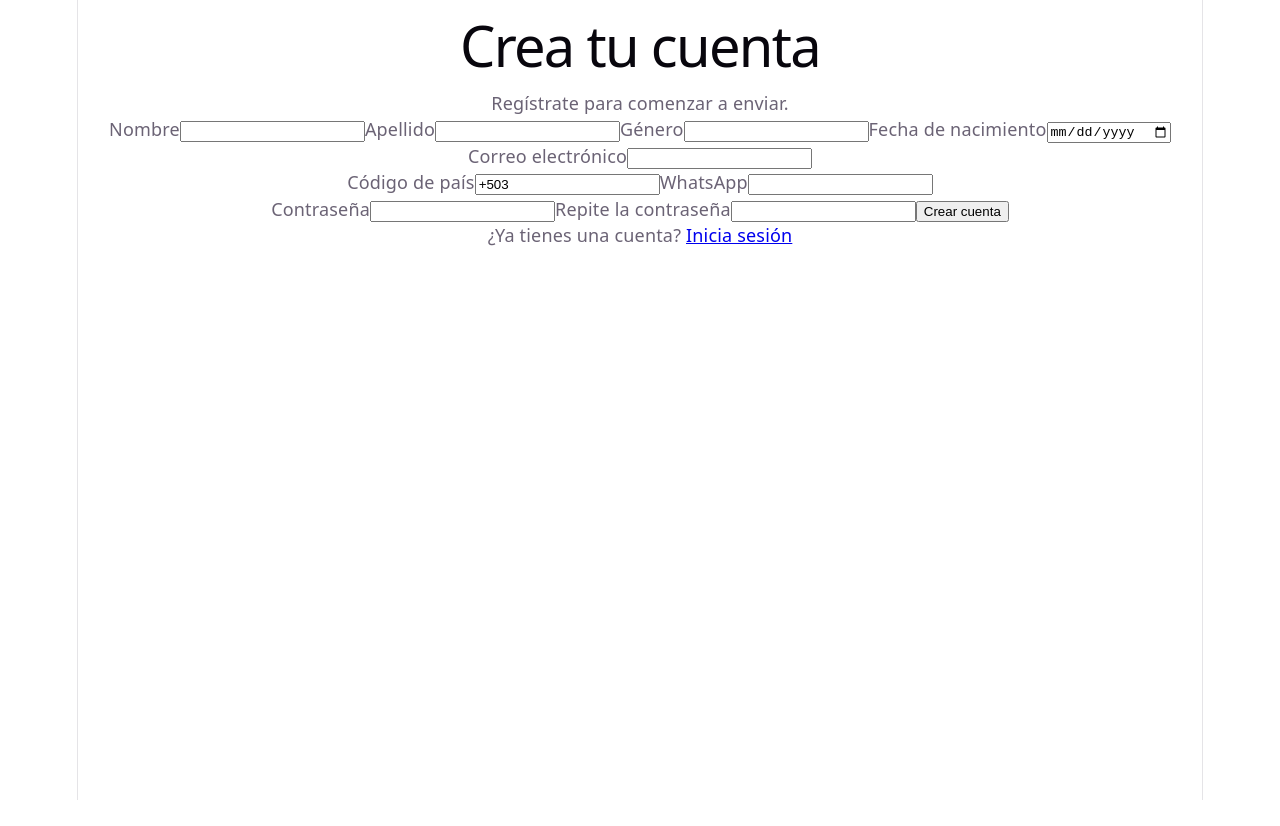
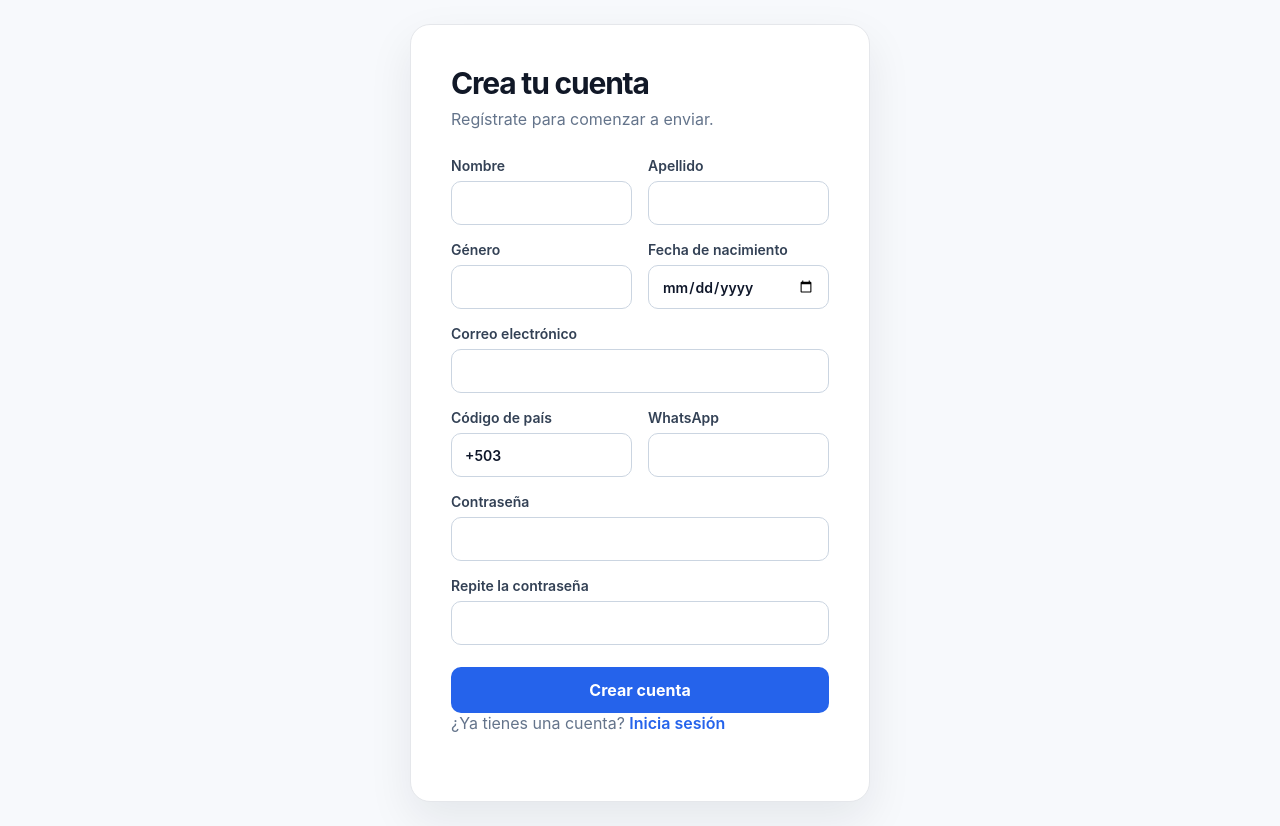
Before and after one commit to GabrielaQuinteros/Prueba-Tecnica-Frontend, a React (Vite) app: page /register in a window 1280 px wide. Before the commit the page ends 800 px from the top, so only its background shows below. Built offline with nearby package versions, Linux system fonts and the light colour scheme; no server answers.

Commit message:
:lipstick: style: dar estilo a las pantallas de autenticación y órdenes

```diff
--- a/src/App.css
+++ b/src/App.css
@@ -1,184 +1,280 @@
-.counter {
-  font-size: 16px;
-  padding: 5px 10px;
-  border-radius: 5px;
-  color: var(--accent);
-  background: var(--accent-bg);
-  border: 2px solid transparent;
-  transition: border-color 0.3s;
-  margin-bottom: 24px;
+#root {
+  min-height: 100vh;
+}
 
-  &:hover {
-    border-color: var(--accent-border);
+.auth-page {
+  min-height: 100vh;
+  display: grid;
+  place-items: center;
+  padding: 24px;
+}
+
+.auth-card {
+  width: min(100%, 460px);
+  padding: 40px;
+  background: #ffffff;
+  border: 1px solid #e5e7eb;
+  border-radius: 20px;
+  box-shadow: 0 18px 45px rgb(15 23 42 / 8%);
+}
+
+.auth-card h1 {
+  margin: 0 0 8px;
+  font-size: 30px;
+  letter-spacing: -0.04em;
+}
+
+.auth-card > p {
+  margin: 0 0 28px;
+  color: #64748b;
+}
+
+.auth-card form,
+.order-form {
+  display: grid;
+  gap: 16px;
+}
+
+.auth-card label,
+.order-form label {
+  display: grid;
+  gap: 7px;
+  color: #334155;
+  font-size: 14px;
+  font-weight: 600;
+}
+
+.auth-card input,
+.order-form input {
+  width: 100%;
+  min-height: 44px;
+  padding: 0 13px;
+  border: 1px solid #cbd5e1;
+  border-radius: 10px;
+  color: #0f172a;
+  background: #ffffff;
+  outline: none;
+  transition: border-color 160ms ease, box-shadow 160ms ease;
+}
+
+.auth-card input:focus,
+.order-form input:focus {
+  border-color: #2563eb;
+  box-shadow: 0 0 0 3px rgb(37 99 235 / 12%);
+}
+
+.auth-card button[type='submit'] {
+  min-height: 46px;
+  margin-top: 6px;
+  border: 0;
+  border-radius: 10px;
+  color: #ffffff;
+  background: #2563eb;
+  font-weight: 700;
+}
+
+.auth-card button[type='submit']:hover,
+.button-primary:hover {
+  background: #1d4ed8;
+}
+
+.auth-card a {
+  color: #2563eb;
+  font-weight: 600;
+}
+
+.form-grid {
+  display: grid;
+  grid-template-columns: repeat(2, minmax(0, 1fr));
+  gap: 16px;
+}
+
+.form-error {
+  margin: 0;
+  padding: 12px 14px;
+  border-radius: 10px;
+  color: #b91c1c;
+  background: #fef2f2;
+  font-size: 14px;
+}
+
+.button {
+  display: inline-flex;
+  align-items: center;
+  justify-content: center;
+  min-height: 42px;
+  padding: 0 17px;
+  border-radius: 10px;
+  border: 0;
+  font-weight: 700;
+}
+
+.button-primary {
+  color: #ffffff;
+  background: #2563eb;
+}
+
+.button-secondary {
+  color: #334155;
+  background: #ffffff;
+  border: 1px solid #cbd5e1;
+}
+
+@media (max-width: 560px) {
+  .auth-card {
+    padding: 28px 22px;
   }
-  &:focus-visible {
-    outline: 2px solid var(--accent);
-    outline-offset: 2px;
+
+  .form-grid {
+    grid-template-columns: 1fr;
   }
 }
 
-.hero {
-  position: relative;
 
-  .base,
-  .framework,
-  .vite {
-    inset-inline: 0;
-    margin: 0 auto;
+/*historial y form de ordenes */
+.orders-page {
+  width: min(100%, 1120px);
+  margin: 0 auto;
+  padding: 42px 24px 64px;
+}
+
+.page-header {
+  display: flex;
+  align-items: flex-end;
+  justify-content: space-between;
+  gap: 24px;
+  margin-bottom: 32px;
+}
+
+.page-header h1 {
+  margin: 0;
+  font-size: clamp(30px, 4vw, 44px);
+  letter-spacing: -0.05em;
+}
+
+.eyebrow {
+  margin: 0 0 8px;
+  color: #2563eb;
+  font-size: 13px;
+  font-weight: 800;
+  letter-spacing: 0.14em;
+  text-transform: uppercase;
+}
+
+.header-actions {
+  display: flex;
+  align-items: center;
+  gap: 10px;
+}
+
+.empty-state,
+.order-form {
+  padding: 32px;
+  border: 1px solid #e5e7eb;
+  border-radius: 18px;
+  background: #ffffff;
+  box-shadow: 0 18px 45px rgb(15 23 42 / 6%);
+}
+
+.empty-state {
+  text-align: center;
+}
+
+.empty-state h2 {
+  margin: 0 0 8px;
+}
+
+.empty-state p {
+  margin: 0 0 22px;
+  color: #64748b;
+}
+
+.orders-list {
+  display: grid;
+  gap: 12px;
+}
+
+.order-card {
+  display: flex;
+  align-items: center;
+  justify-content: space-between;
+  gap: 20px;
+  padding: 20px 22px;
+  border: 1px solid #e5e7eb;
+  border-radius: 14px;
+  background: #ffffff;
+}
+
+.order-card strong {
+  color: #0f172a;
+  font-size: 17px;
+}
+
+.order-card p {
+  margin: 7px 0 0;
+  color: #64748b;
+}
+
+.order-meta {
+  display: grid;
+  justify-items: end;
+  gap: 6px;
+}
+
+.order-meta span {
+  padding: 5px 10px;
+  border-radius: 999px;
+  color: #1d4ed8;
+  background: #dbeafe;
+  font-size: 12px;
+  font-weight: 800;
+}
+
+.order-meta small {
+  color: #64748b;
+}
+
+.order-form {
+  max-width: 900px;
+  margin: 0 auto;
+}
+
+.order-form h2 {
+  margin: 8px 0 4px;
+  color: #0f172a;
+  font-size: 20px;
+}
+
+.order-form h2:not(:first-child) {
+  margin-top: 24px;
+}
+
+.order-form > button {
+  justify-self: start;
+  margin-top: 8px;
+}
+
+@media (max-width: 680px) {
+  .orders-page {
+    padding: 28px 16px 48px;
   }
 
-  .base {
-    width: 170px;
-    position: relative;
-    z-index: 0;
+  .page-header,
+  .order-card {
+    align-items: stretch;
+    flex-direction: column;
   }
 
-  .framework,
-  .vite {
-    position: absolute;
+  .header-actions {
+    flex-wrap: wrap;
   }
 
-  .framework {
-    z-index: 1;
-    top: 34px;
-    height: 28px;
-    transform: perspective(2000px) rotateZ(300deg) rotateX(44deg) rotateY(39deg)
-      scale(1.4);
+  .order-meta {
+    justify-items: start;
   }
 
-  .vite {
-    z-index: 0;
-    top: 107px;
-    height: 26px;
-    width: auto;
-    transform: perspective(2000px) rotateZ(300deg) rotateX(40deg) rotateY(39deg)
-      scale(0.8);
+  .empty-state,
+  .order-form {
+    padding: 22px 18px;
   }
 }
-
-#center {
-  display: flex;
-  flex-direction: column;
-  gap: 25px;
-  place-content: center;
-  place-items: center;
-  flex-grow: 1;
-
-  @media (max-width: 1024px) {
-    padding: 32px 20px 24px;
-    gap: 18px;
-  }
-}
-
-#next-steps {
-  display: flex;
-  border-top: 1px solid var(--border);
-  text-align: left;
-
-  & > div {
-    flex: 1 1 0;
-    padding: 32px;
-    @media (max-width: 1024px) {
-      padding: 24px 20px;
-    }
-  }
-
-  .icon {
-    margin-bottom: 16px;
-    width: 22px;
-    height: 22px;
-  }
-
-  @media (max-width: 1024px) {
-    flex-direction: column;
-    text-align: center;
-  }
-}
-
-#docs {
-  border-right: 1px solid var(--border);
-
-  @media (max-width: 1024px) {
-    border-right: none;
-    border-bottom: 1px solid var(--border);
-  }
-}
-
-#next-steps ul {
-  list-style: none;
-  padding: 0;
-  display: flex;
-  gap: 8px;
-  margin: 32px 0 0;
-
-  .logo {
-    height: 18px;
-  }
-
-  a {
-    color: var(--text-h);
-    font-size: 16px;
-    border-radius: 6px;
-    background: var(--social-bg);
-    display: flex;
-    padding: 6px 12px;
-    align-items: center;
-    gap: 8px;
-    text-decoration: none;
-    transition: box-shadow 0.3s;
-
-    &:hover {
-      box-shadow: var(--shadow);
-    }
-    .button-icon {
-      height: 18px;
-      width: 18px;
-    }
-  }
-
-  @media (max-width: 1024px) {
-    margin-top: 20px;
-    flex-wrap: wrap;
-    justify-content: center;
-
-    li {
-      flex: 1 1 calc(50% - 8px);
-    }
-
-    a {
-      width: 100%;
-      justify-content: center;
-      box-sizing: border-box;
-    }
-  }
-}
-
-#spacer {
-  height: 88px;
-  border-top: 1px solid var(--border);
-  @media (max-width: 1024px) {
-    height: 48px;
-  }
-}
-
-.ticks {
-  position: relative;
-  width: 100%;
-
-  &::before,
-  &::after {
-    content: '';
-    position: absolute;
-    top: -4.5px;
-    border: 5px solid transparent;
-  }
-
-  &::before {
-    left: 0;
-    border-left-color: var(--border);
-  }
-  &::after {
-    right: 0;
-    border-right-color: var(--border);
-  }
-}
--- a/src/App.tsx
+++ b/src/App.tsx
@@ -3,6 +3,7 @@ import { LoginPage } from './pages/LoginPage';
 import { NewOrderPage } from './pages/NewOrderPage';
 import { OrdersPage } from './pages/OrdersPage';
 import { RegisterPage } from './pages/RegisterPage';
+import './App.css';
 
 function ProtectedRoute({ children }: { children: React.ReactNode }) {
   const token = sessionStorage.getItem('boxful_token');
--- a/src/index.css
+++ b/src/index.css
@@ -1,111 +1,34 @@
 :root {
-  --text: #6b6375;
-  --text-h: #08060d;
-  --bg: #fff;
-  --border: #e5e4e7;
-  --code-bg: #f4f3ec;
-  --accent: #aa3bff;
-  --accent-bg: rgba(170, 59, 255, 0.1);
-  --accent-border: rgba(170, 59, 255, 0.5);
-  --social-bg: rgba(244, 243, 236, 0.5);
-  --shadow:
-    rgba(0, 0, 0, 0.1) 0 10px 15px -3px, rgba(0, 0, 0, 0.05) 0 4px 6px -2px;
-
-  --sans: system-ui, 'Segoe UI', Roboto, sans-serif;
-  --heading: system-ui, 'Segoe UI', Roboto, sans-serif;
-  --mono: ui-monospace, Consolas, monospace;
-
-  font: 18px/145% var(--sans);
-  letter-spacing: 0.18px;
-  color-scheme: light dark;
-  color: var(--text);
-  background: var(--bg);
+  font-family:
+    Inter, ui-sans-serif, system-ui, -apple-system, BlinkMacSystemFont,
+    "Segoe UI", sans-serif;
+  color: #111827;
+  background: #f7f9fc;
   font-synthesis: none;
   text-rendering: optimizeLegibility;
-  -webkit-font-smoothing: antialiased;
-  -moz-osx-font-smoothing: grayscale;
-
-  @media (max-width: 1024px) {
-    font-size: 16px;
-  }
 }
 
-@media (prefers-color-scheme: dark) {
-  :root {
-    --text: #9ca3af;
-    --text-h: #f3f4f6;
-    --bg: #16171d;
-    --border: #2e303a;
-    --code-bg: #1f2028;
-    --accent: #c084fc;
-    --accent-bg: rgba(192, 132, 252, 0.15);
-    --accent-border: rgba(192, 132, 252, 0.5);
-    --social-bg: rgba(47, 48, 58, 0.5);
-    --shadow:
-      rgba(0, 0, 0, 0.4) 0 10px 15px -3px, rgba(0, 0, 0, 0.25) 0 4px 6px -2px;
-  }
-
-  #social .button-icon {
-    filter: invert(1) brightness(2);
-  }
-}
-
-#root {
-  width: 1126px;
-  max-width: 100%;
-  margin: 0 auto;
-  text-align: center;
-  border-inline: 1px solid var(--border);
-  min-height: 100svh;
-  display: flex;
-  flex-direction: column;
+* {
   box-sizing: border-box;
 }
 
 body {
   margin: 0;
+  min-width: 320px;
+  min-height: 100vh;
+  background: #f7f9fc;
 }
 
-h1,
-h2 {
-  font-family: var(--heading);
-  font-weight: 500;
-  color: var(--text-h);
+button,
+input {
+  font: inherit;
 }
 
-h1 {
-  font-size: 56px;
-  letter-spacing: -1.68px;
-  margin: 32px 0;
-  @media (max-width: 1024px) {
-    font-size: 36px;
-    margin: 20px 0;
-  }
-}
-h2 {
-  font-size: 24px;
-  line-height: 118%;
-  letter-spacing: -0.24px;
-  margin: 0 0 8px;
-  @media (max-width: 1024px) {
-    font-size: 20px;
-  }
-}
-p {
-  margin: 0;
+button {
+  cursor: pointer;
 }
 
-code,
-.counter {
-  font-family: var(--mono);
-  display: inline-flex;
-  border-radius: 4px;
-  color: var(--text-h);
+a {
+  color: inherit;
+  text-decoration: none;
 }
-
-code {
-  font-size: 15px;
-  line-height: 135%;
-  padding: 4px 8px;
-  background: var(--code-bg);
-}
```
